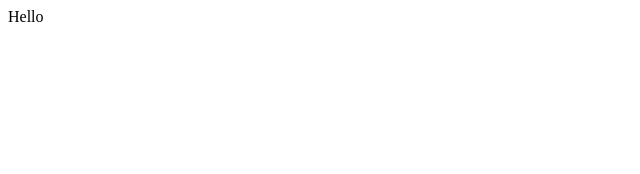
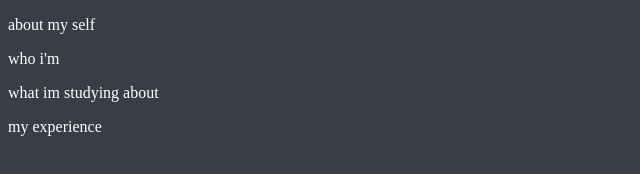
Before and after one commit to ebbetsfiels/ebbetsfiels.github.io, a plain HTML site: page index.html in a window 1280 px wide. Shown: the whole page, without its empty margins (0-640 px from the left). Drawn offline with Linux system fonts and the light colour scheme.

Commit message:
style pages

```diff
--- a/index.html
+++ b/index.html
@@ -6,9 +6,15 @@
     <title>Elhadj sow </title>
     <meta name="keywords" content="students, steam , brooklyn, fulll-stack developement,Elhadj sow">
     <meta name="description" content="my name is Elhadj Sow i live in crown height brooklyn, i'm 16 years old,i'm 6'3, i'am more friendly, think i love to in my free time playing sport sometimes playing games i like to be with my familly because i;m learning more from them ">
-
+<link rel="stylesheet" href="style.css">
 </head>
 <body>
-   Hello
+
+
+   <p>about my self  </p>
+
+   <p>who i'm</p>
+   <p> what im studying about</p>
+   <p>my experience</p>
 </body>
 </html>
--- /dev/null
+++ b/style.css
@@ -0,0 +1,12 @@
+ :root {
+    --color-1: #393E46;
+    --color-2: #222831;
+    --color-3: #948979;
+    --color-4: #DFD0B8;
+}
+
+
+ body {
+    color: white;
+background-color: var(--color-1);
+ }
```
Also changed, not shown: about-me.html (+1 -1 lines), contact.html (+1 -1 lines).
